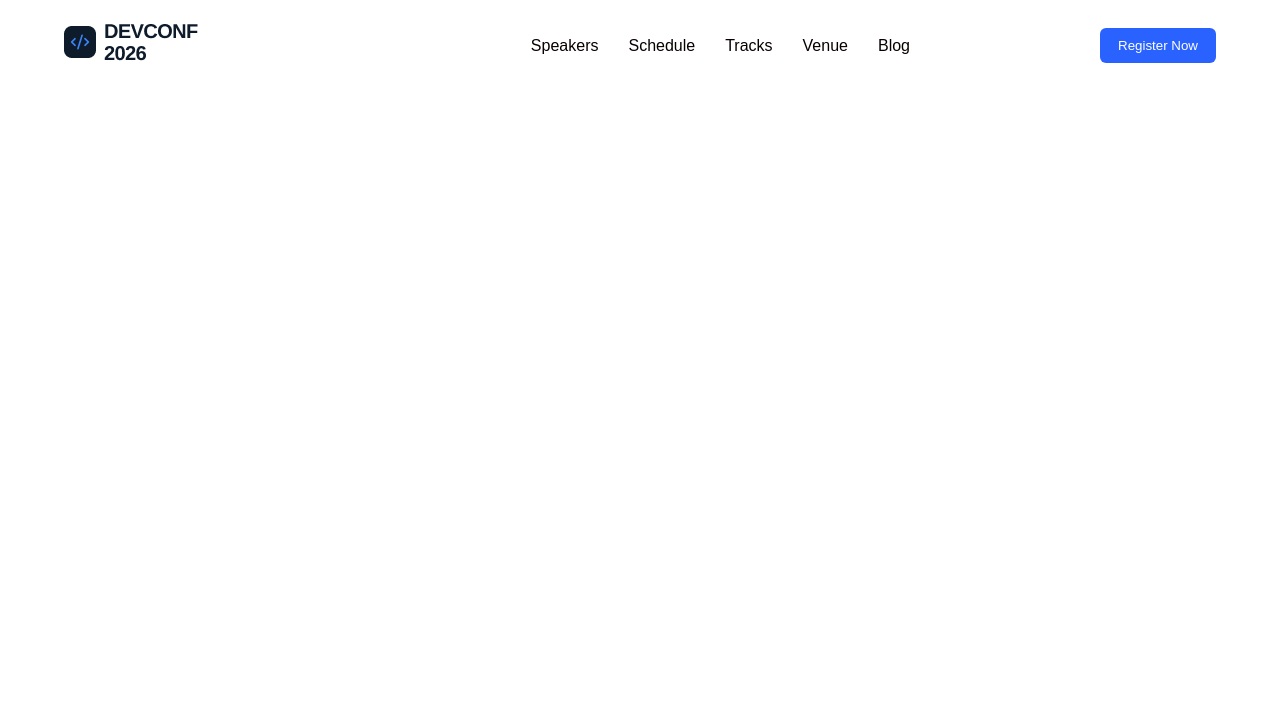
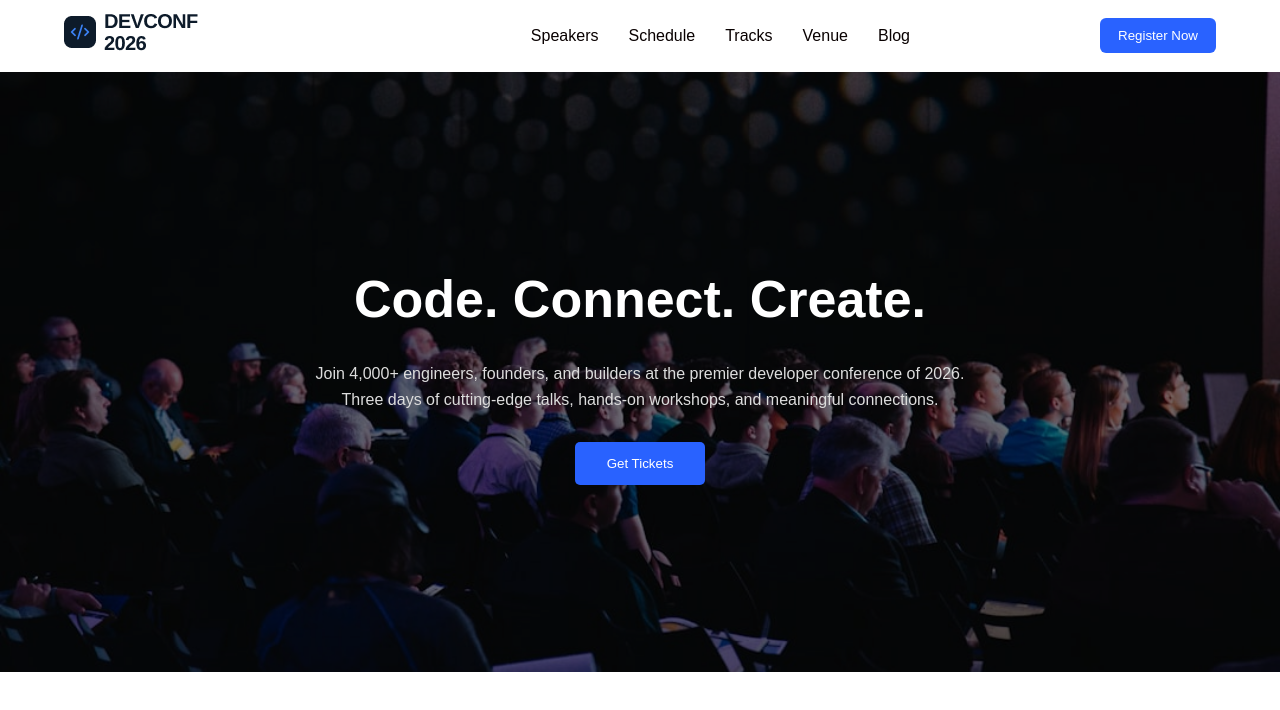
Before and after one commit to nafisfaysal00/assignment-01, a plain HTML site: page index.html in a window 1280 px wide. Drawn offline with Linux system fonts and the light colour scheme.

Commit message:
hero section done

```diff
--- a/index.html
+++ b/index.html
@@ -27,3 +27,17 @@
 
     </div>
 </header>
+
+<section class="hero">
+    <div class="overlay">
+
+        <h1>Code. Connect. Create.</h1>
+
+        <p>
+            Join 4,000+ engineers, founders, and builders at the premier developer conference of 2026. Three days of cutting-edge talks, hands-on workshops, and meaningful connections.
+        </p>
+
+        <button>Get Tickets</button>
+
+    </div>
+</section>
--- a/style.css
+++ b/style.css
@@ -18,10 +18,8 @@ margin:auto;
 }
 
 header{
-position:absolute;
 width:100%;
-padding:20px 0;
-z-index:100;
+padding:10px 0;
 }
 
 .navbar{
@@ -54,3 +52,44 @@ margin-left:160px;
 cursor:pointer;
 border-radius:6px;
 }
+
+.hero{
+height: 600px;
+background:url("assets/banner.jpg") center/cover no-repeat;
+display:flex;
+justify-content:center;
+align-items:center;
+}
+
+.overlay{
+background:rgba(0,0,0,.55);
+width:100%;
+height:100%;
+display:flex;
+flex-direction:column;
+justify-content:center;
+align-items:center;
+text-align:center;
+color:white;
+padding:20px;
+}
+
+.overlay h1{
+font-size:52px;
+margin-bottom:20px;
+}
+
+.overlay p{
+max-width:650px;
+margin-bottom:30px;
+color:#ddd;
+}
+
+.overlay button{
+padding:14px 32px;
+background:#2962ff;
+color:white;
+border:none;
+border-radius:5px;
+cursor:pointer;
+}
```
